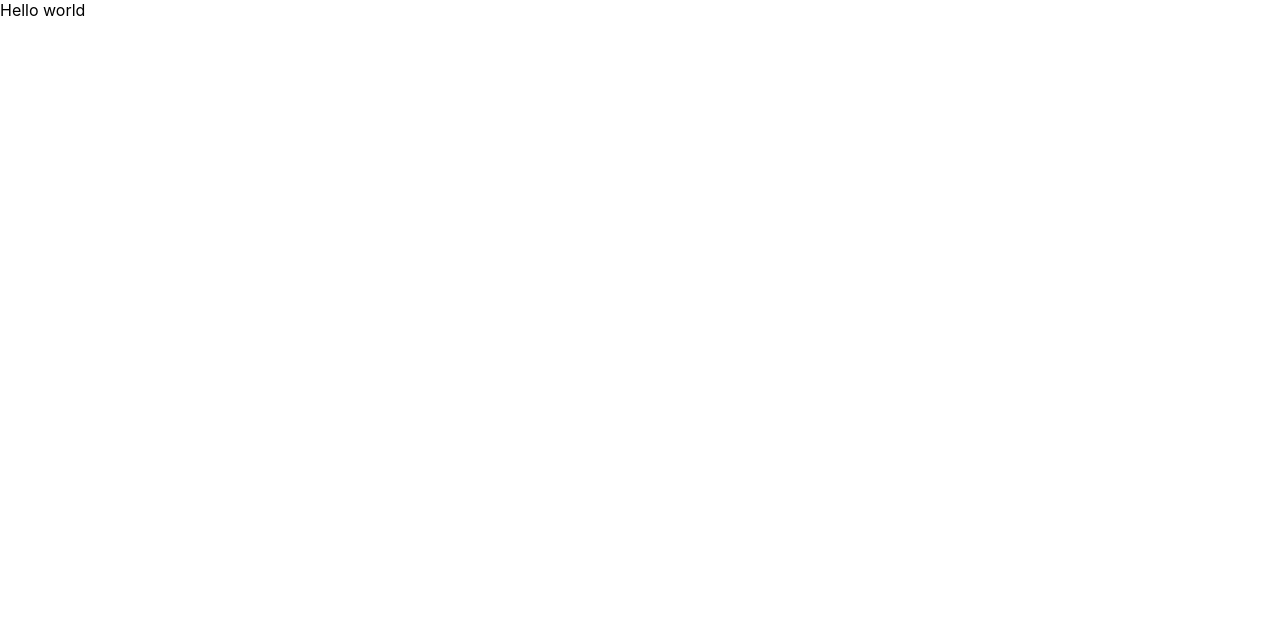
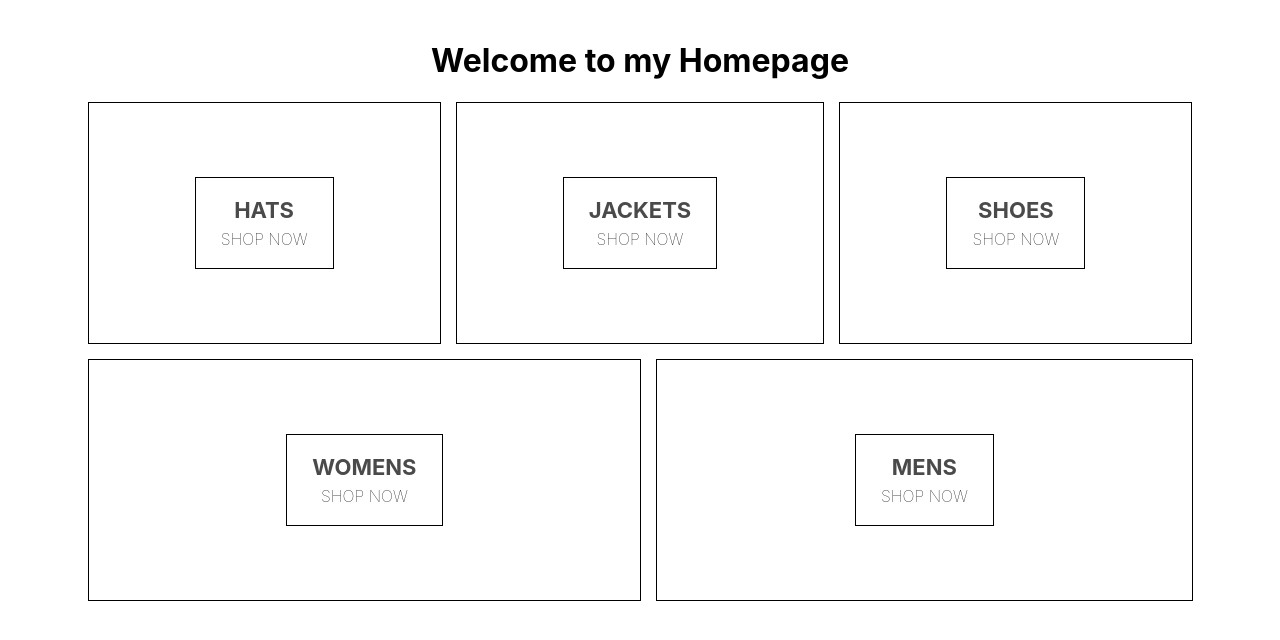
Before and after one commit to spiropoulos94/crwn-clothing, a React (Create React App) app: page / in a window 1280 px wide. Shown: the top 640 px of the page. Built offline with nearby package versions, Linux system fonts and the light colour scheme.

Commit message:
homepage component and homepage styles

```diff
--- a/package.json
+++ b/package.json
@@ -6,6 +6,7 @@
     "@testing-library/jest-dom": "^4.2.4",
     "@testing-library/react": "^9.5.0",
     "@testing-library/user-event": "^7.2.1",
+    "node-sass": "^4.14.1",
     "react": "^16.13.1",
     "react-dom": "^16.13.1",
     "react-scripts": "3.4.3"
--- a/src/App.js
+++ b/src/App.js
@@ -1,10 +1,11 @@
 import React from 'react';
 import './App.css';
+import HomePage from "./homepage.component";
 
 function App() {
     return (
         <div>
-            Hello world
+           <HomePage/>
         </div>
 
     );
--- a/src/homepage.component.jsx
+++ b/src/homepage.component.jsx
@@ -1,11 +1,43 @@
 import React from 'react';
 
-const HomePage = () => {
-    return (
-        <div className="homepage">
+import './homepage.styles.scss';
 
+const HomePage = () => (
+    <div className='homepage'>
+        <h1>Welcome to my Homepage</h1>
+        <div className='directory-menu'>
+            <div className='menu-item'>
+                <div className='content'>
+                    <div className='title'>HATS</div>
+                    <span className='subtitle'>SHOP NOW</span>
+                </div>
+            </div>
+            <div className='menu-item'>
+                <div className='content'>
+                    <div className='title'>JACKETS</div>
+                    <span className='subtitle'>SHOP NOW</span>
+                </div>
+            </div>
+            <div className='menu-item'>
+                <div className='content'>
+                    <div className='title'>SHOES</div>
+                    <span className='subtitle'>SHOP NOW</span>
+                </div>
+            </div>
+            <div className='menu-item'>
+                <div className='content'>
+                    <div className='title'>WOMENS</div>
+                    <span className='subtitle'>SHOP NOW</span>
+                </div>
+            </div>
+            <div className='menu-item'>
+                <div className='content'>
+                    <div className='title'>MENS</div>
+                    <span className='subtitle'>SHOP NOW</span>
+                </div>
+            </div>
         </div>
-    );
-};
+    </div>
+);
 
 export default HomePage;
--- /dev/null
+++ b/src/homepage.styles.scss
@@ -0,0 +1,54 @@
+.homepage {
+  display: flex;
+  flex-direction: column;
+  align-items: center;
+  padding: 20px 80px;
+}
+
+.directory-menu {
+  width: 100%;
+  display: flex;
+  flex-wrap: wrap;
+  justify-content: space-between;
+}
+
+.menu-item {
+  min-width: 30%;
+  height: 240px;
+  flex: 1 1 auto;
+  display: flex;
+  align-items: center;
+  justify-content: center;
+  border: 1px solid black;
+  margin: 0 7.5px 15px;
+
+  &:first-child {
+    margin-right: 7.5px;
+  }
+
+  &:last-child {
+    margin-left: 7.5px;
+  }
+
+  .content {
+    height: 90px;
+    padding: 0 25px;
+    display: flex;
+    flex-direction: column;
+    align-items: center;
+    justify-content: center;
+    border: 1px solid black;
+
+    .title {
+      font-weight: bold;
+      margin-bottom: 6px;
+      font-size: 22px;
+      color: #4a4a4a;
+    }
+
+    .subtitle {
+      font-weight: lighter;
+      font-size: 16px;
+    }
+  }
+}
```
Also changed, not shown: 1 other file (tests, documents, lock files or other folders).
